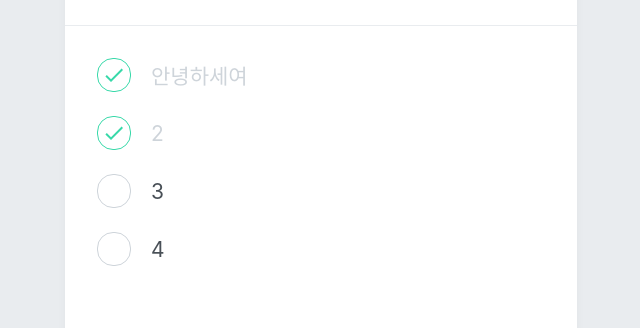
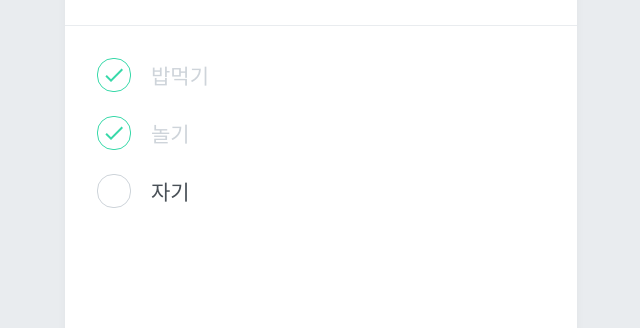
Before and after one commit to xogustlnx/make_TodoList, a React (Create React App) app: page / in a window 1280 px wide. Shown: the part 295-623 px from the top of the page, without its empty margins (319-959 px from the left). Built offline with nearby package versions, Linux system fonts and the light colour scheme.

Commit message:
implement TodoList and Todoitem

```diff
--- a/src/components/TodoList.js
+++ b/src/components/TodoList.js
@@ -1,5 +1,6 @@
 import React from "react";
 import styled from "styled-components";
+import { useTodoState } from "../TodoContext";
 import TodoItem from "./Todoitem";
 
 const TodoListBlock = styled.div`
@@ -10,12 +11,17 @@
 `;
 
 const TodoList = () => {
+  const todos = useTodoState();
   return (
     <TodoListBlock>
-      <TodoItem text="안녕하세여" done={true}></TodoItem>
-      <TodoItem text="2" done={true}></TodoItem>
-      <TodoItem text="3" done={false}></TodoItem>
-      <TodoItem text="4" done={false}></TodoItem>
+      {todos.map((todo) => (
+        <TodoItem
+          key={todo.id}
+          id={todo.id}
+          text={todo.text}
+          done={todo.done}
+        ></TodoItem>
+      ))}
     </TodoListBlock>
   );
 };
--- a/src/components/Todoitem.js
+++ b/src/components/Todoitem.js
@@ -1,6 +1,7 @@
 import React from "react";
 import styled, { css } from "styled-components";
 import { MdDone, MdDelete } from "react-icons/md";
+import { useTodoDispatch } from "../TodoContext";
 
 const Remove = styled.div`
   display: flex;
@@ -58,15 +59,20 @@
 `;
 
 const TodoItem = ({ id, done, text }) => {
+  const dispatch = useTodoDispatch();
+  const onToggle = () => dispatch({ type: "TOGGLE", id });
+  const onRemove = () => dispatch({ type: "REMOVE", id });
   return (
     <TodoItemBlock>
-      <CheckCircle done={done}>{done ? <MdDone /> : ""}</CheckCircle>
+      <CheckCircle done={done} onClick={onToggle}>
+        {done ? <MdDone /> : ""}
+      </CheckCircle>
       <Text done={done}>{text}</Text>
-      <Remove>
+      <Remove onClick={onRemove}>
         <MdDelete />
       </Remove>
     </TodoItemBlock>
   );
 };
 
-export default TodoItem;
+export default React.memo(TodoItem);
```
